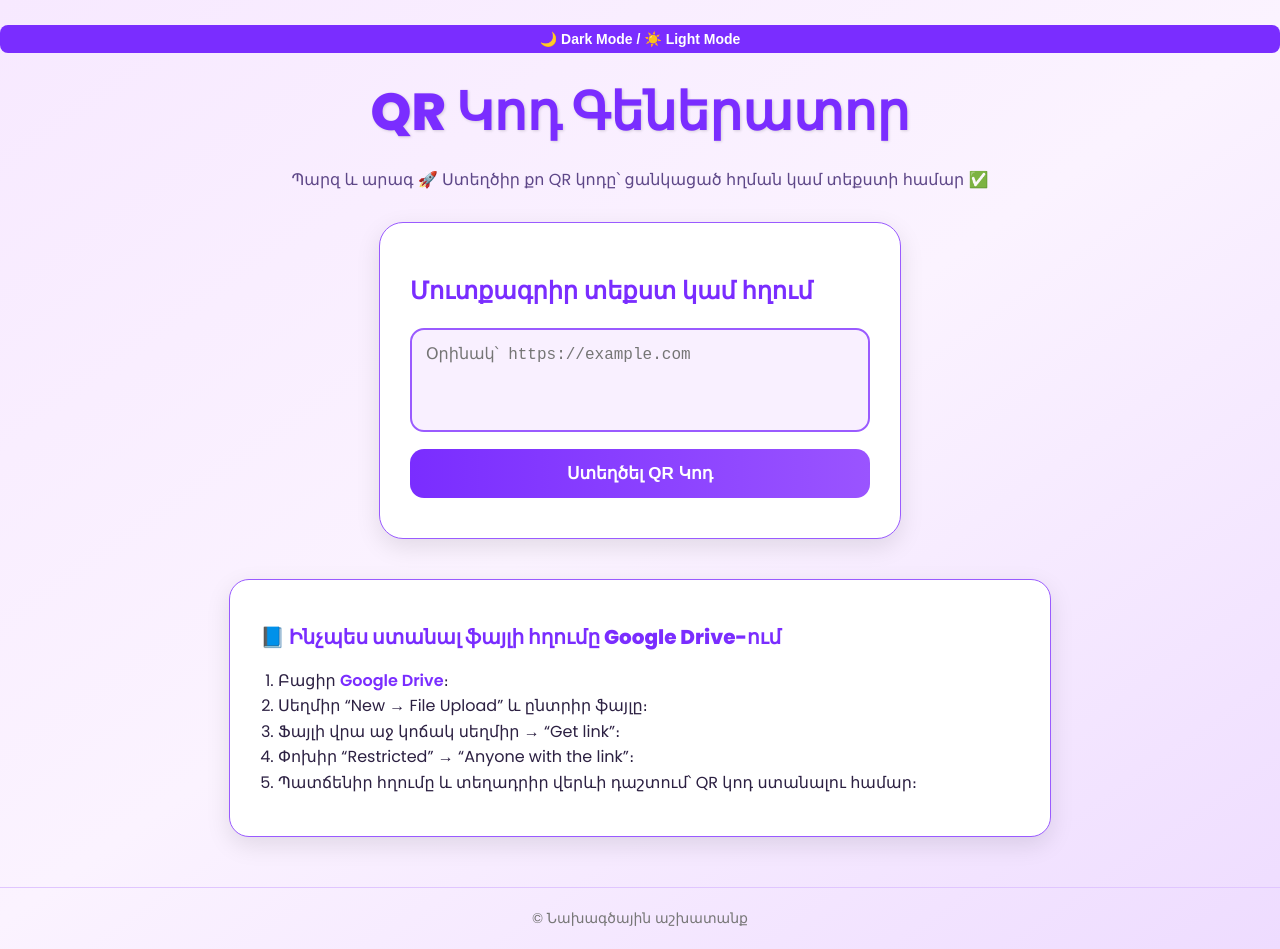
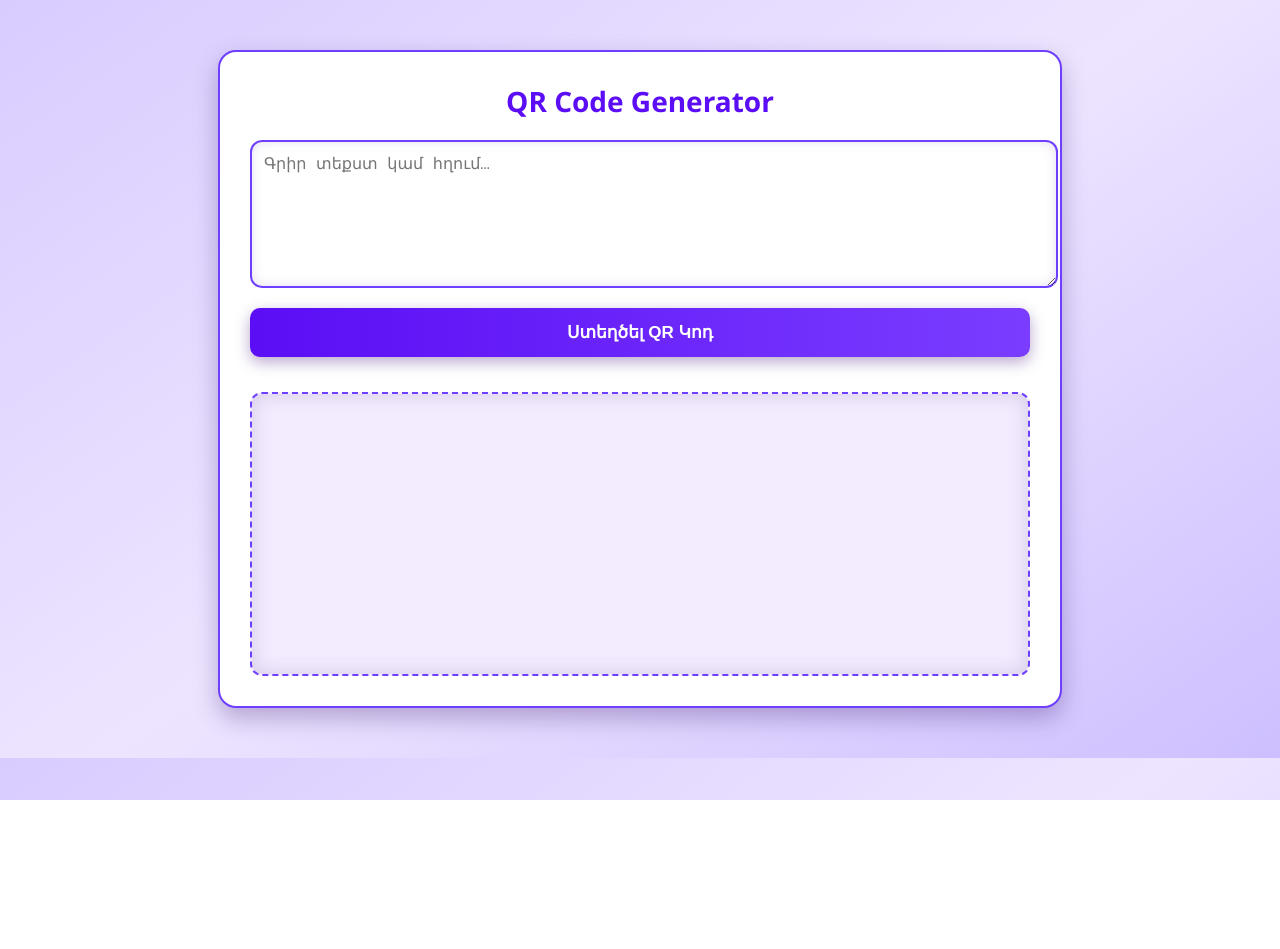
Before and after one commit to dpoc8-armavir/qr-code-generator, a plain HTML site: page index.html in a window 1280 px wide. After the commit the page ends 800 px from the top, so only its background shows below. Drawn offline with Linux system fonts and the light colour scheme.

Commit message:
Refactor QR Code Generator UI and styles
Updated the QR Code Generator's styling and structure, including changes to colors, fonts, and layout. Removed unnecessary elements and improved the overall user interface.

```diff
--- a/index.html
+++ b/index.html
@@ -1,272 +1,141 @@
 <!DOCTYPE html>
 <html lang="hy">
 <head>
-<meta charset="UTF-8">
-<meta name="viewport" content="width=device-width, initial-scale=1.0">
-<title>QR Կոդ Գեներատոր</title>
-<link rel="icon" href="https://cdn-icons-png.flaticon.com/512/2910/2910791.png">
-<link href="https://fonts.googleapis.com/css2?family=Poppins:wght@400;600;800&display=swap" rel="stylesheet">
+<meta charset="UTF-8" />
+<meta name="viewport" content="width=device-width, initial-scale=1.0" />
+<title>QR Code Generator</title>
 
 <style>
 :root {
-  --bg-color: #f9f0ff;
-  --text-color: #2c2042;
-  --accent-color: #7a2dff;
+  --bg-color: #ebe5ff;
+  --text-color: #1a1230;
+  --accent-color: #5b0df5;
   --card-bg: #ffffff;
-  --card-border: #9a5bff;
+  --card-border: #6e3fff;
+  --shadow: 0 10px 25px rgba(40, 0, 90, 0.28);
 }
 
 body {
-  font-family: "Poppins", sans-serif;
   margin: 0;
   padding: 0;
-  background: linear-gradient(145deg, #f7e9ff 0%, #fbf3ff 50%, #eedcff 100%);
+  font-family: "Segoe UI", Arial, sans-serif;
+  background: linear-gradient(145deg, #d8ccff, #ede5ff, #cdbfff);
   color: var(--text-color);
-  transition: all 0.3s ease;
-  animation: fadeIn 0.7s ease-in-out;
 }
 
-body.dark {
-  --bg-color: #1a1130;
-  --text-color: #e9d8ff;
-  --accent-color: #b88cff;
-  --card-bg: #251935;
-  --card-border: #b88cff;
-  background: linear-gradient(145deg, #130c25 0%, #1d1231 50%, #0c0718 100%);
+/* Card container */
+.container {
+  width: 95%;
+  max-width: 780px;
+  margin: 50px auto;
+  padding: 30px;
+  background: var(--card-bg);
+  border-radius: 18px;
+  border: 2px solid var(--card-border);
+  box-shadow: var(--shadow);
 }
 
-@keyframes fadeIn {
-  from {opacity: 0; transform: translateY(10px);}
-  to {opacity: 1; transform: translateY(0);}
+/* Title */
+h1 {
+  margin: 0 0 20px;
+  color: var(--accent-color);
+  text-align: center;
+  font-size: 28px;
+  font-weight: 800;
 }
 
-.toggle-container { text-align: center; margin: 15px 0; }
-.toggle-btn {
-  display: inline-block;
-  padding: 6px 12px;
-  font-size: 14px;
-  border-radius: 8px;
-  border: none;
-  background: var(--accent-color);
-  color: #fff;
-  cursor: pointer;
-  font-weight: 600;
-  transition: all 0.3s ease;
-}
-.toggle-btn:hover { transform: scale(1.05); }
-
-/* Վերնագիր */
-h1 {
-  text-align: center;
-  font-size: 52px;
-  margin: 20px 0 10px 0;
-  font-weight: 800;
-  color: var(--accent-color);
-  text-shadow: 1px 1px 3px rgba(0,0,0,0.15);
-  cursor: pointer;
-  transition: 0.3s;
-}
-h1:hover { transform: scale(1.05); text-shadow: 2px 2px 6px rgba(0,0,0,0.25); }
-
-.subtitle {
-  text-align: center;
-  color: #5e4788;
+/* Input */
+textarea {
+  width: 100%;
+  min-height: 120px;
+  border-radius: 12px;
+  padding: 12px;
+  border: 2px solid var(--card-border);
+  outline: none;
   font-size: 16px;
-  margin-bottom: 30px;
+  resize: vertical;
+  box-shadow: inset 0 0 12px rgba(80, 50, 140, 0.15);
 }
 
-.container { display: flex; justify-content: center; align-items: flex-start; padding: 0 20px; }
-
-.section {
-  background: var(--card-bg);
-  border-radius: 24px;
-  padding: 30px;
-  max-width: 460px;
-  width: 100%;
-  box-shadow: 0 8px 24px rgba(0,0,0,0.1);
-  transition: all 0.3s ease;
-  border: 1.5px solid var(--card-border);
-}
-.section:hover { transform: translateY(-4px); box-shadow: 0 12px 30px rgba(0,0,0,0.15); }
-.section h2 { font-size: 24px; font-weight: 600; color: var(--accent-color); margin-bottom: 20px; }
-
-.section textarea {
+/* Button */
+button {
+  display: block;
   width: 100%;
   padding: 14px;
-  font-size: 16px;
-  border: 2px solid var(--card-border);
-  border-radius: 14px;
-  box-sizing: border-box;
-  resize: none;
-  transition: all 0.3s ease;
-  background: #f9f0ff;
-}
-body.dark .section textarea { background: #372550; color: #fff; }
-.section textarea:focus { border-color: var(--accent-color); box-shadow: 0 0 6px rgba(150,80,250,0.4); outline: none; }
-
-button {
-  background: linear-gradient(90deg, #7a2dff, #9a54ff);
-  color: #fff;
+  margin-top: 15px;
+  border: none;
+  color: white;
   font-size: 17px;
   font-weight: 600;
-  border: none;
-  border-radius: 14px;
-  padding: 14px 26px;
+  border-radius: 10px;
   cursor: pointer;
-  transition: all 0.3s ease;
-  width: 100%;
-  margin-top: 10px;
+  background: linear-gradient(90deg, #5b0df5, #7a3dff);
+  box-shadow: 0 5px 15px rgba(55, 0, 115, 0.35);
+  transition: 0.2s;
 }
-button:hover { transform: translateY(-2px); box-shadow: 0 6px 14px rgba(0,0,0,0.15); }
+button:hover {
+  transform: scale(1.03);
+}
 
-.qr-container {
-  margin-top: 25px;
-  display: none;
-  flex-direction: column;
+/* QR Display */
+.qr-box {
+  margin-top: 35px;
+  border: 2px dashed var(--card-border);
+  border-radius: 12px;
+  padding: 25px;
+  min-height: 230px;
+  display: flex;
+  justify-content: center;
   align-items: center;
-  padding: 20px;
-  border-radius: 16px;
-  background: #f8f0ff;
-  border: 1.5px dashed var(--card-border);
-  box-shadow: 0 6px 15px rgba(0,0,0,0.1);
-  animation: fadeInQR 0.6s ease-in-out;
+  background: #f3ecff;
+  box-shadow: inset 0 0 20px rgba(70, 50, 110, 0.18);
 }
-body.dark .qr-container { background: #2b1b3f; }
 
-@keyframes fadeInQR { from {opacity:0; transform:scale(0.9);} to {opacity:1; transform:scale(1);} }
-
-.qr-container img { max-width: 100%; border-radius: 12px; }
-.download-btn { margin-top: 15px; }
-
-.preview-text { margin-top: 10px; font-size: 14px; color: #5e4788; }
-body.dark .preview-text { color: #d8c7ff; }
-
-.preview-favicon { display: flex; align-items: center; gap: 6px; margin-top: 8px; font-size: 14px; color: #5e4788; }
-.preview-favicon img { width: 18px; height: 18px; border-radius: 4px; }
-body.dark .preview-favicon { color: #d8c7ff; }
-
-.guide {
-  background: var(--card-bg);
-  border: 1.5px solid var(--card-border);
-  border-radius: 20px;
-  box-shadow: 0 8px 25px rgba(0,0,0,0.1);
-  padding: 25px 30px;
-  margin: 40px auto;
-  max-width: 760px;
+/* Remove unwanted link under QR */
+#qrcode a {
+  display: none !important;
 }
-.guide h2 { color: var(--accent-color); font-size: 20px; margin-bottom: 10px; }
-.guide ol { padding-left: 18px; line-height: 1.6; }
-.guide a { color: var(--accent-color); font-weight: 600; text-decoration: none; }
-.guide a:hover { text-decoration: underline; }
-
-footer {
-  text-align: center;
-  color: #777;
-  font-size: 14px;
-  padding: 20px;
-  border-top: 1px solid #e0c6ff;
-  margin-top: 50px;
-}
-body.dark footer { color: #aaa; border-color: #422d66; }
 </style>
 </head>
-
 <body>
 
-<div class="toggle-container">
-  <button class="toggle-btn" onclick="toggleDarkMode()">🌙 Dark Mode / ☀️ Light Mode</button>
-</div>
+<div class="container">
+  <h1>QR Code Generator</h1>
 
-<h1 onclick="resetPage()">QR Կոդ Գեներատոր</h1>
+  <textarea id="qrText" placeholder="Գրիր տեքստ կամ հղում…"></textarea>
 
-<p class="subtitle">Պարզ և արագ 🚀 Ստեղծիր քո QR կոդը՝ ցանկացած հղման կամ տեքստի համար ✅</p>
+  <button onclick="makeQR()">Ստեղծել QR Կոդ</button>
 
-<div class="container">
-  <div class="section">
-    <h2>Մուտքագրիր տեքստ կամ հղում</h2>
-    <textarea id="text" rows="4" placeholder="Օրինակ՝ https://example.com"></textarea>
-    <button onclick="generateQRCode()">Ստեղծել QR Կոդ</button>
-    <div id="qr" class="qr-container"></div>
-    <div class="preview-text" id="preview"></div>
-    <div class="preview-favicon" id="faviconPreview"></div>
+  <div class="qr-box">
+    <div id="qrcode"></div>
   </div>
 </div>
 
-<div class="guide">
-  <h2>📘 Ինչպես ստանալ ֆայլի հղումը Google Drive-ում</h2>
-  <ol>
-    <li>Բացիր <a href="https://drive.google.com" target="_blank">Google Drive</a>։</li>
-    <li>Սեղմիր “New → File Upload” և ընտրիր ֆայլը։</li>
-    <li>Ֆայլի վրա աջ կոճակ սեղմիր → “Get link”։</li>
-    <li>Փոխիր “Restricted” → “Anyone with the link”։</li>
-    <li>Պատճենիր հղումը և տեղադրիր վերևի դաշտում՝ QR կոդ ստանալու համար։</li>
-  </ol>
-</div>
+<!-- QR Library -->
+<script src="https://cdnjs.cloudflare.com/ajax/libs/qrcodejs/1.0.0/qrcode.min.js"></script>
 
-<footer>© Նախագծային աշխատանք</footer>
+<script>
+let qr;
 
-<script src="https://cdnjs.cloudflare.com/ajax/libs/qrcodejs/1.0.0/qrcode.min.js"></script>
-<script>
-function toggleDarkMode() {
-  document.body.classList.toggle("dark");
-}
+// Create QR
+function makeQR() {
+  const text = document.getElementById("qrText").value.trim();
 
-function resetPage() {
-  window.location.reload();
-}
+  if (!text) return;
 
-function isShortURL(url) {
-  return /^(https?:\/\/)?(bit\.ly|tinyurl\.com|t\.co|goo\.gl)\/[a-zA-Z0-9]+$/.test(url);
-}
-
-function addDownloadButton(container, img) {
-  const existing = container.querySelector(".download-btn");
-  if (existing) existing.remove();
-  const btn = document.createElement("button");
-  btn.textContent = "Ներբեռնել QR Կոդը";
-  btn.className = "download-btn";
-  btn.onclick = () => {
-    const a = document.createElement("a");
-    a.href = img.src;
-    a.download = "qr-code.png";
-    a.click();
-  };
-  container.appendChild(btn);
-}
-
-async function generateQRCode() {
-  const input = document.getElementById("text").value.trim();
-  const preview = document.getElementById("preview");
-  const faviconDiv = document.getElementById("faviconPreview");
-  if (!input) {
-    alert("Խնդրում ենք մուտքագրել Ձեր տեքստը կամ հղումը։");
-    return;
+  // Clear previous QR
+  if (qr) {
+    document.getElementById("qrcode").innerHTML = "";
   }
 
-  const container = document.getElementById("qr");
-  container.innerHTML = "";
-  container.style.display = "flex";
-
-  new QRCode(container, { text: input, width: 280, height: 280, correctLevel: QRCode.CorrectLevel.H });
-
-  preview.textContent = "QR կոդը ստեղծված է ✓" + (isShortURL(input) ? " (Կարճ հղում)" : "");
-
-  faviconDiv.innerHTML = "";
-  try {
-    const url = new URL(input.startsWith("http") ? input : "https://" + input);
-    const faviconUrl = url.origin + "/favicon.ico";
-    const img = document.createElement("img");
-    img.src = faviconUrl;
-    img.onerror = () => { img.remove(); faviconDiv.textContent = url.origin; };
-    img.onload = () => { faviconDiv.textContent = ""; faviconDiv.appendChild(img); faviconDiv.appendChild(document.createTextNode(url.origin)); };
-  } catch(e) {
-    faviconDiv.textContent = input;
-  }
-
-  setTimeout(() => {
-    const img = container.querySelector("img");
-    if (img) addDownloadButton(container, img);
-  }, 300);
+  // Generate QR
+  qr = new QRCode(document.getElementById("qrcode"), {
+    text: text,
+    width: 200,
+    height: 200,
+    colorDark: "#2a044e",
+    colorLight: "#ffffff"
+  });
 }
 </script>
 
```
